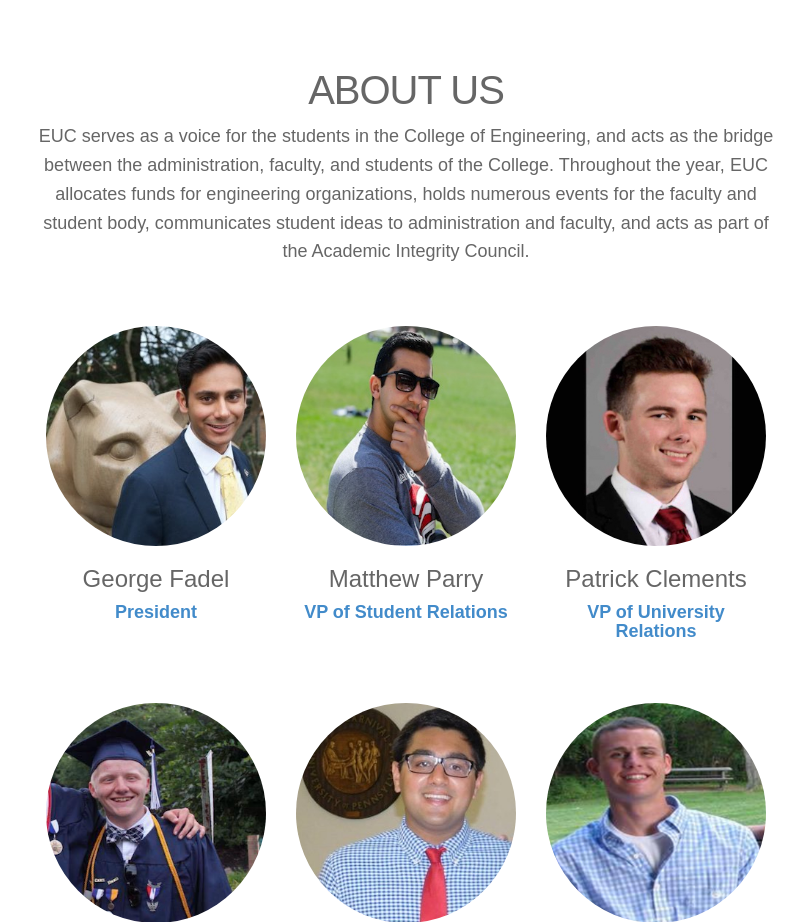
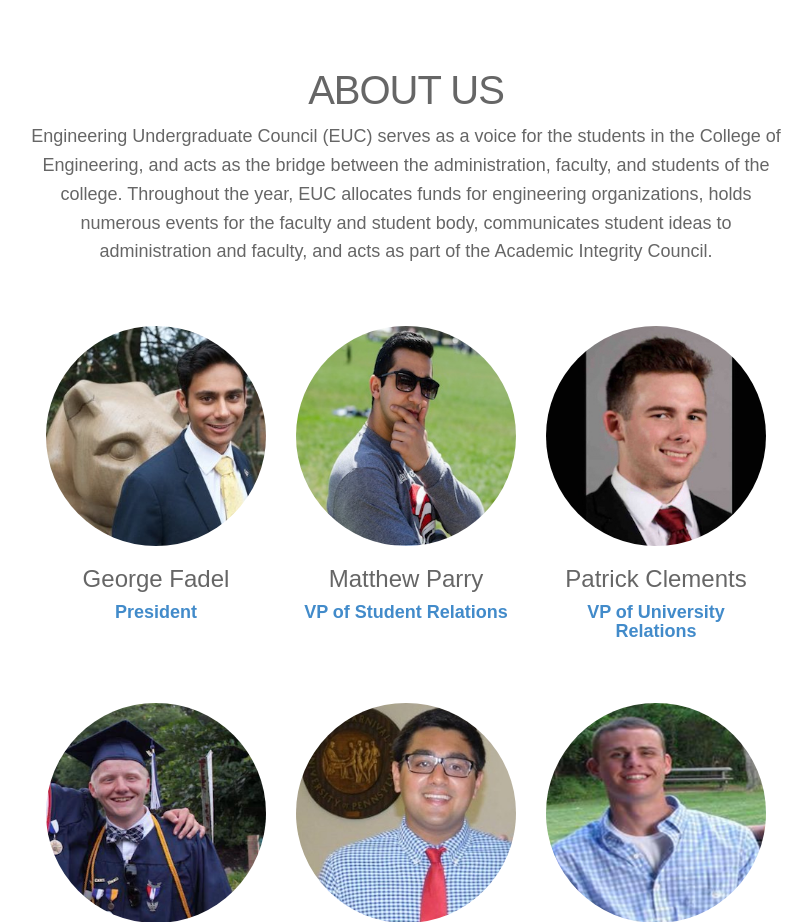
Before and after one commit to psueuc/psueuc.github.io, a plain HTML site: page index.html in a window 1280 px wide. Shown: the part 2480-3402 px from the top of the page, without its empty margins (234-1046 px from the left). Drawn offline with Linux system fonts and the light colour scheme; a script that the page names is missing; a web font is replaced by a local one.

Commit message:
Update index.html

```diff
--- a/index.html
+++ b/index.html
@@ -169,7 +169,7 @@
 						<div class="section-heading text-center">
 							<h2 class="h-bold">About Us</h2>
 							<div class="divider-header"></div>
-							<p>EUC serves as a voice for the students in the College of Engineering, and acts as the bridge between the administration, faculty, and students of the College. Throughout the year, EUC allocates funds for engineering organizations, holds numerous events for the faculty and student body, communicates student ideas to administration and faculty, and acts as part of the Academic Integrity Council.</p>
+							<p>Engineering Undergraduate Council (EUC) serves as a voice for the students in the College of Engineering, and acts as the bridge between the administration, faculty, and students of the college. Throughout the year, EUC allocates funds for engineering organizations, holds numerous events for the faculty and student body, communicates student ideas to administration and faculty, and acts as part of the Academic Integrity Council.</p>
 						</div>
 					</div>
 					<div class="col-md-4 text-center">
```
